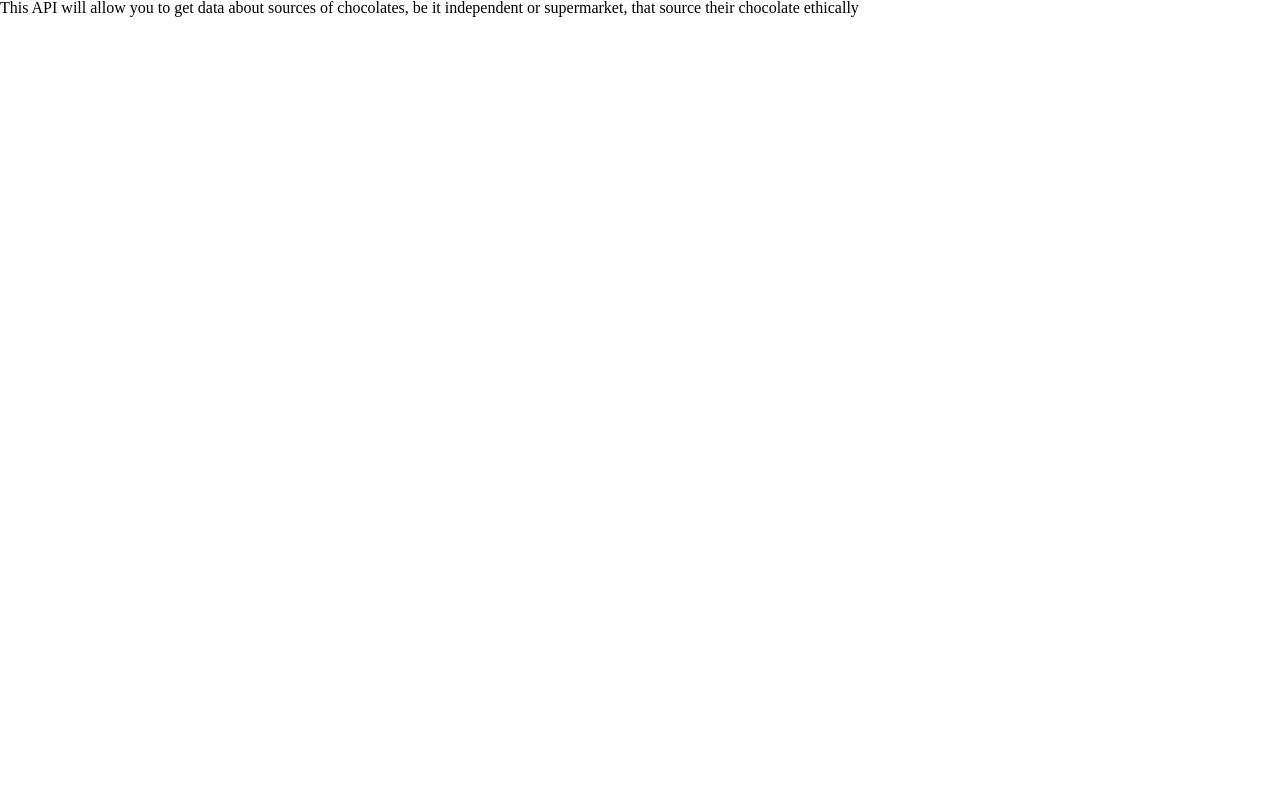
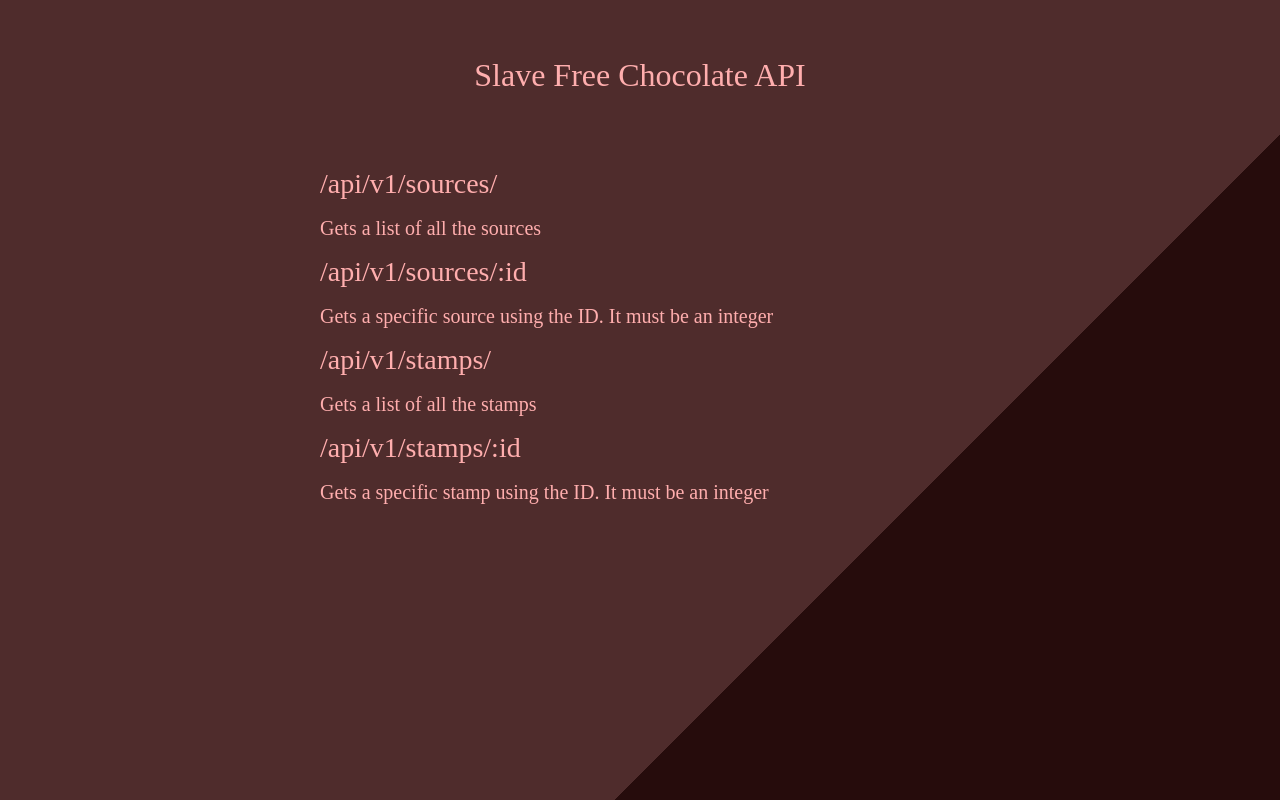
Before and after one commit to Gibbo3771/slave-free-chocolate, a React (Create React App) app in the folder client/: page / in a window 1280 px wide. Built offline with nearby package versions, Linux system fonts and the light colour scheme.

Commit message:
basic front end

```diff
--- a/client/src/App.js
+++ b/client/src/App.js
@@ -1,13 +1,10 @@
 import React from "react";
-import logo from "./logo.svg";
+import "./style.css";
+import Layout from "./components/Layout/Layout";
 import Title from "./components/Title/Title";
 
 function App() {
-  return (
-    <div>
-      <Title />
-    </div>
-  );
+  return <Layout />;
 }
 
 export default App;
--- /dev/null
+++ b/client/src/components/Endpoint/Endpoint.js
@@ -0,0 +1,13 @@
+import React from "react";
+import "./style.css";
+
+const Endpoint = props => {
+  return (
+    <div>
+      <h1 className="url">{props.url}</h1>
+      <p className="desc">{props.desc}</p>
+    </div>
+  );
+};
+
+export default Endpoint;
--- /dev/null
+++ b/client/src/components/Endpoint/style.css
@@ -0,0 +1,9 @@
+.url {
+  font-size: 28px;
+  padding-top: 20px;
+}
+
+.desc {
+  font-size: 20px;
+  padding-top: 20px;
+}
--- /dev/null
+++ b/client/src/components/Layout/Layout.js
@@ -0,0 +1,29 @@
+import React from "react";
+import Title from "../Title/Title";
+import Endpoint from "../Endpoint/Endpoint";
+import "./style.css";
+
+const Layout = props => {
+  return (
+    <div className="layout">
+      <Title />
+      <div className="flex">
+        <Endpoint
+          url="/api/v1/sources/"
+          desc="Gets a list of all the sources"
+        />
+        <Endpoint
+          url="/api/v1/sources/:id"
+          desc="Gets a specific source using the ID. It must be an integer"
+        />
+        <Endpoint url="/api/v1/stamps/" desc="Gets a list of all the stamps" />
+        <Endpoint
+          url="/api/v1/stamps/:id"
+          desc="Gets a specific stamp using the ID. It must be an integer"
+        />
+      </div>
+    </div>
+  );
+};
+
+export default Layout;
--- /dev/null
+++ b/client/src/components/Layout/style.css
@@ -0,0 +1,15 @@
+.layout {
+  display: grid;
+  grid-template-areas:
+    ". title ."
+    ". flex .";
+  grid-template-rows: 150px auto;
+  grid-template-columns: 1fr 2fr 1fr;
+  height: 100%;
+}
+
+.flex {
+  grid-area: flex;
+  display: flex;
+  flex-direction: column;
+}
--- a/client/src/components/Title/Title.js
+++ b/client/src/components/Title/Title.js
@@ -1,14 +1,8 @@
 import React from "react";
+import "./style.css";
 
 const Title = props => {
-  return (
-    <div>
-      <h2>
-        This API will allow you to get data about sources of chocolates, be it
-        independent or supermarket, that source their chocolate ethically
-      </h2>
-    </div>
-  );
+  return <h2 className="page-title">Slave Free Chocolate API</h2>;
 };
 
 export default Title;
--- a/client/src/components/Title/style.css
+++ b/client/src/components/Title/style.css
@@ -0,0 +1,6 @@
+.page-title {
+  grid-area: title;
+  font-size: 32px;
+  align-self: center;
+  justify-self: center;
+}
--- /dev/null
+++ b/client/src/style.css
@@ -0,0 +1,12 @@
+html,
+body {
+  height: 100%;
+  width: 100%;
+  /* background: rgb(38, 12, 12); */
+  background: linear-gradient(
+    -45deg,
+    rgba(38, 12, 12, 1) 32%,
+    rgba(79, 44, 44, 1) 32%
+  );
+  color: #ffaeae;
+}
```
